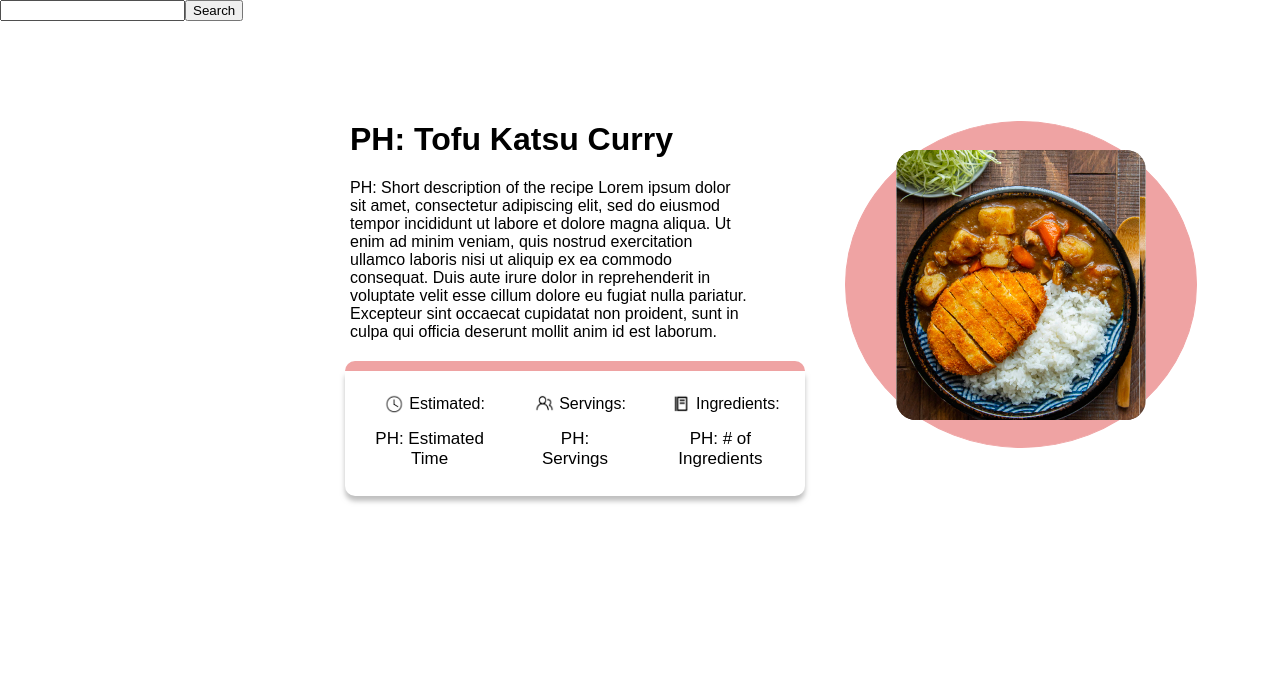
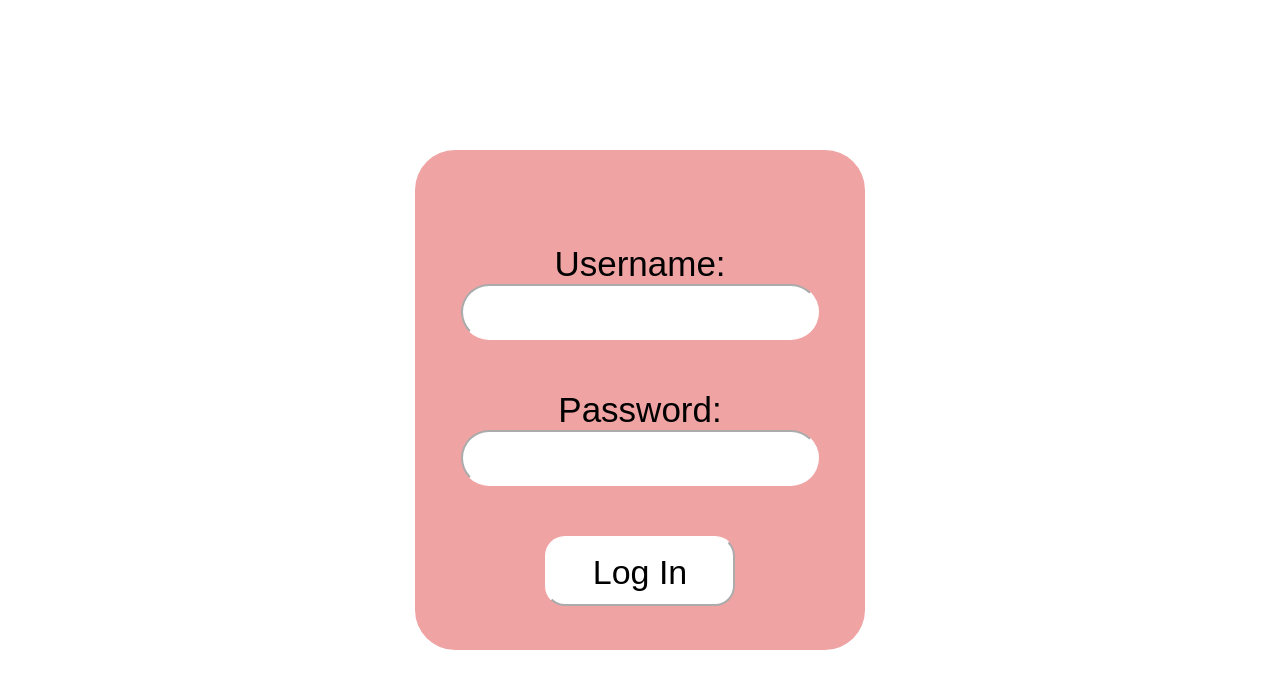
Before and after one commit to Project-Code-Recipe-Generator/Recipe-Generator, a React (Create React App) app in the folder recipegenerator-react/: page / in a window 1280 px wide. Shown: the top 688 px of the page. Built offline with nearby package versions, Linux system fonts and the light colour scheme.

Commit message:
Login page

```diff
--- a/recipegenerator-react/src/App.js
+++ b/recipegenerator-react/src/App.js
@@ -1,19 +1,26 @@
-import React from 'react';
-import { BrowserRouter as Router, Route, Routes } from 'react-router-dom';
-import HomePage from './components/HomePage';
-import SearchBar from './components/SearchBar';
-import RecipeList from './components/RecipeList';
-import Recipe from './components/Recipe';
+import React from "react";
+import { BrowserRouter as Router, Route, Routes } from "react-router-dom";
+// import HomePage from './components/HomePage';
+import SearchBar from "./components/SearchBar";
+import Login from "./components/Login";
+import RecipeList from "./components/RecipeList";
+import Recipe from "./components/Recipe";
 
 const App = () => {
   return (
     <Router>
       <div>
-        <SearchBar onSearch={() => { /* function to perform search */ }} />
+        {/* <SearchBar */}
+        {/* onSearch= */}
+        {/* {() => { */}
+        {/* /* function to perform search */}
+        {/* }} */}
+        {/* /> */}
         <Routes>
-          <Route path="/" element={<HomePage />} />
-          <Route path="/search" element={<RecipeList />} />
-          <Route path="/recipe/:id" element={<Recipe />} />
+          {/* <Route path="/" element={<HomePage />} /> */}
+          {/* <Route path="/search" element={<RecipeList />} /> */}
+          <Route path="/" element={<Login />} />
+          {/* <Route path="/recipe/:id" element={<Recipe />} /> */}
           // ... other routes
         </Routes>
       </div>
--- a/recipegenerator-react/src/components/HomePage.jsx
+++ /dev/null
@@ -1,61 +0,0 @@
-import React from "react";
-import "./HomePage.css";
-import food_image from "./food_image.png";
-import estimated_icon from "./estimated_icon.png";
-import servings_icon from "./servings_icon.png";
-import ingredients_icon from "./ingredients_icon.png";
-
-const App = () => {
-  return (
-    <div className="whole-container">
-      <div className="left-side-container">
-        <div className="title-container">
-          <h1 class="title">PH: Tofu Katsu Curry</h1>{" "}
-        </div>
-        <div className="description-container">
-          <h2 class="description">
-            PH: Short description of the recipe Lorem ipsum dolor sit amet,
-            consectetur adipiscing elit, sed do eiusmod tempor incididunt ut
-            labore et dolore magna aliqua. Ut enim ad minim veniam, quis nostrud
-            exercitation ullamco laboris nisi ut aliquip ex ea commodo
-            consequat. Duis aute irure dolor in reprehenderit in voluptate velit
-            esse cillum dolore eu fugiat nulla pariatur. Excepteur sint occaecat
-            cupidatat non proident, sunt in culpa qui officia deserunt mollit
-            anim id est laborum.
-          </h2>
-        </div>
-        <div className="pink-bar"></div>
-        <div className="box-container">
-          <div className="box-columns">
-            <div className="box-icon-container">
-              <img src={estimated_icon} class="icon-container" />
-              <h1 class="box-headers">Estimated: </h1>
-            </div>
-            <h2 class="box-text">PH: Estimated Time</h2>
-          </div>
-          <div className="box-columns">
-            <div className="box-icon-container">
-              <img src={servings_icon} class="icon-container" />
-              <h1 class="box-headers">Servings: </h1>
-            </div>
-            <h2 class="box-text">PH: Servings </h2>
-          </div>
-          <div className="box-columns">
-            <div className="box-icon-container">
-              <img src={ingredients_icon} class="icon-container" />
-              <h1 class="box-headers">Ingredients: </h1>
-            </div>
-            <h2 class="box-text">PH: # of Ingredients</h2>
-          </div>
-        </div>
-      </div>
-      <div className="circle-container">
-        <div className="image-container">
-          <img src={food_image} alt="Tofu Katsu Curry" />
-        </div>
-      </div>
-    </div>
-  );
-};
-
-export default App;
--- /dev/null
+++ b/recipegenerator-react/src/components/Login.css
@@ -0,0 +1,53 @@
+body {
+  height: 100vh;
+  margin: 0;
+  display: flex;
+  justify-content: center;
+  align-items: center;
+}
+
+label {
+  font-family: "Poppins", sans-serif;
+  margin-top: 50px;
+  color: black;
+  font-size: 35px;
+}
+
+.box {
+  width: 450px;
+  height: 500px;
+  background-color: #efa3a3;
+  border-radius: 40px;
+  display: flex;
+  flex-direction: column;
+  justify-content: center;
+  align-items: center;
+}
+
+input {
+  width: 350px;
+  height: 50px;
+  background-color: white;
+  border-color: white;
+  border-radius: 40px;
+  display: flex;
+  justify-content: center;
+  align-items: center;
+}
+
+.button {
+  width: 190px;
+  height: 70px;
+  font-family: "Poppins", sans-serif;
+  background-color: white;
+  padding: 15px;
+  font-size: 34px;
+  border-radius: 20px;
+  border-color: white;
+  margin-top: 50px;
+}
+
+.button:hover {
+  color: #efa3a3;
+  border-color: white;
+}
--- /dev/null
+++ b/recipegenerator-react/src/components/Login.jsx
@@ -0,0 +1,18 @@
+import React from "react";
+import "./Login.css";
+
+const Login = () => {
+  return (
+    <div>
+      <div className="box">
+        <label for="inputBox">Username:</label>
+        <input type="text" id="inputBox" name="inputBox" />
+        <label for="inputBox">Password:</label>
+        <input type="text" id="inputBox" name="inputBox" />
+        <button className="button">Log In</button>
+      </div>
+    </div>
+  );
+};
+
+export default Login;
--- a/recipegenerator-react/src/components/Recipe.jsx
+++ b/recipegenerator-react/src/components/Recipe.jsx
@@ -1,11 +1,59 @@
 import React from "react";
+import "./Recipe.css";
+import food_image from "./food_image.png";
+import estimated_icon from "./estimated_icon.png";
+import servings_icon from "./servings_icon.png";
+import ingredients_icon from "./ingredients_icon.png";
 
-const Recipe = ({ recipe }) => {
+const Recipe = () => {
   return (
-    <div>
-      <h1>Recipe Generator</h1>
-      <h2>{recipe.name}</h2>
-      {/* Render the rest of the recipe details here */}
+    <div className="whole-container">
+      <div className="left-side-container">
+        <div className="title-container">
+          <h1 class="title">PH: Tofu Katsu Curry</h1>{" "}
+        </div>
+        <div className="description-container">
+          <h2 class="description">
+            PH: Short description of the recipe Lorem ipsum dolor sit amet,
+            consectetur adipiscing elit, sed do eiusmod tempor incididunt ut
+            labore et dolore magna aliqua. Ut enim ad minim veniam, quis nostrud
+            exercitation ullamco laboris nisi ut aliquip ex ea commodo
+            consequat. Duis aute irure dolor in reprehenderit in voluptate velit
+            esse cillum dolore eu fugiat nulla pariatur. Excepteur sint occaecat
+            cupidatat non proident, sunt in culpa qui officia deserunt mollit
+            anim id est laborum.
+          </h2>
+        </div>
+        <div className="pink-bar"></div>
+        <div className="box-container">
+          <div className="box-columns">
+            <div className="box-icon-container">
+              <img src={estimated_icon} class="icon-container" />
+              <h1 class="box-headers">Estimated: </h1>
+            </div>
+            <h2 class="box-text">PH: Estimated Time</h2>
+          </div>
+          <div className="box-columns">
+            <div className="box-icon-container">
+              <img src={servings_icon} class="icon-container" />
+              <h1 class="box-headers">Servings: </h1>
+            </div>
+            <h2 class="box-text">PH: Servings </h2>
+          </div>
+          <div className="box-columns">
+            <div className="box-icon-container">
+              <img src={ingredients_icon} class="icon-container" />
+              <h1 class="box-headers">Ingredients: </h1>
+            </div>
+            <h2 class="box-text">PH: # of Ingredients</h2>
+          </div>
+        </div>
+      </div>
+      <div className="circle-container">
+        <div className="image-container">
+          <img src={food_image} alt="Tofu Katsu Curry" />
+        </div>
+      </div>
     </div>
   );
 };
--- a/recipegenerator-react/src/components/SearchBar.jsx
+++ b/recipegenerator-react/src/components/SearchBar.jsx
@@ -1,14 +1,14 @@
-import React, { useState } from 'react';
+import React, { useState } from "react";
 
 const SearchBar = ({ onSearch }) => {
-  const [searchTerm, setSearchTerm] = useState('');
+  const [searchTerm, setSearchTerm] = useState("");
 
   const handleSearchInputChanges = (e) => {
     setSearchTerm(e.target.value);
   };
 
   const resetInputField = () => {
-    setSearchTerm('');
+    setSearchTerm("");
   };
 
   const callSearchFunction = (e) => {
```
Also changed, not shown: recipegenerator-react/src/components/Recipe.css (renamed from recipegenerator-react/src/components/HomePage.css, +0 -11 lines), 1 other file (tests, documents, lock files or other folders).
